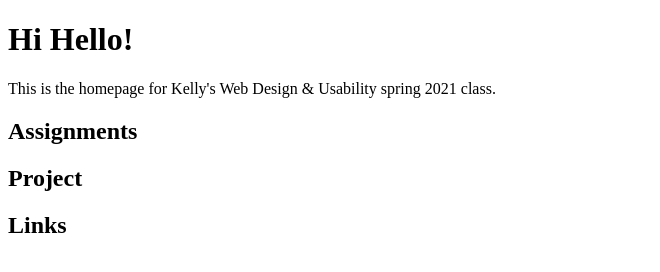
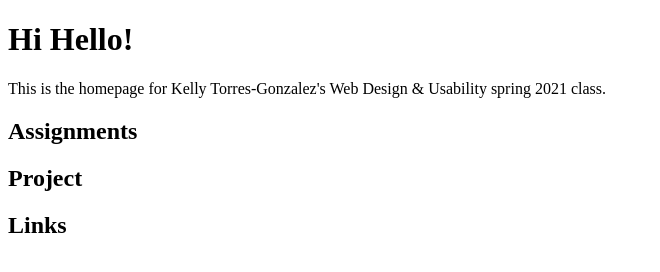
Before and after one commit to OKellyrez/KellyTG.github.io, a plain HTML site: page index.html in a window 1280 px wide. Shown: the whole page, without its empty margins (0-660 px from the left). Drawn offline with Linux system fonts and the light colour scheme.

Commit message:
Small edit

```diff
--- a/index.html
+++ b/index.html
@@ -8,7 +8,7 @@
 
 <body>
 <h1> Hi Hello! </h1>
-<p> This is the homepage for Kelly's Web Design & Usability spring 2021 class. </p>
+<p> This is the homepage for Kelly Torres-Gonzalez's Web Design & Usability spring 2021 class. </p>
 <h2> Assignments </h2>
 <h2> Project </h2>
 <h2> Links </h2>
```
